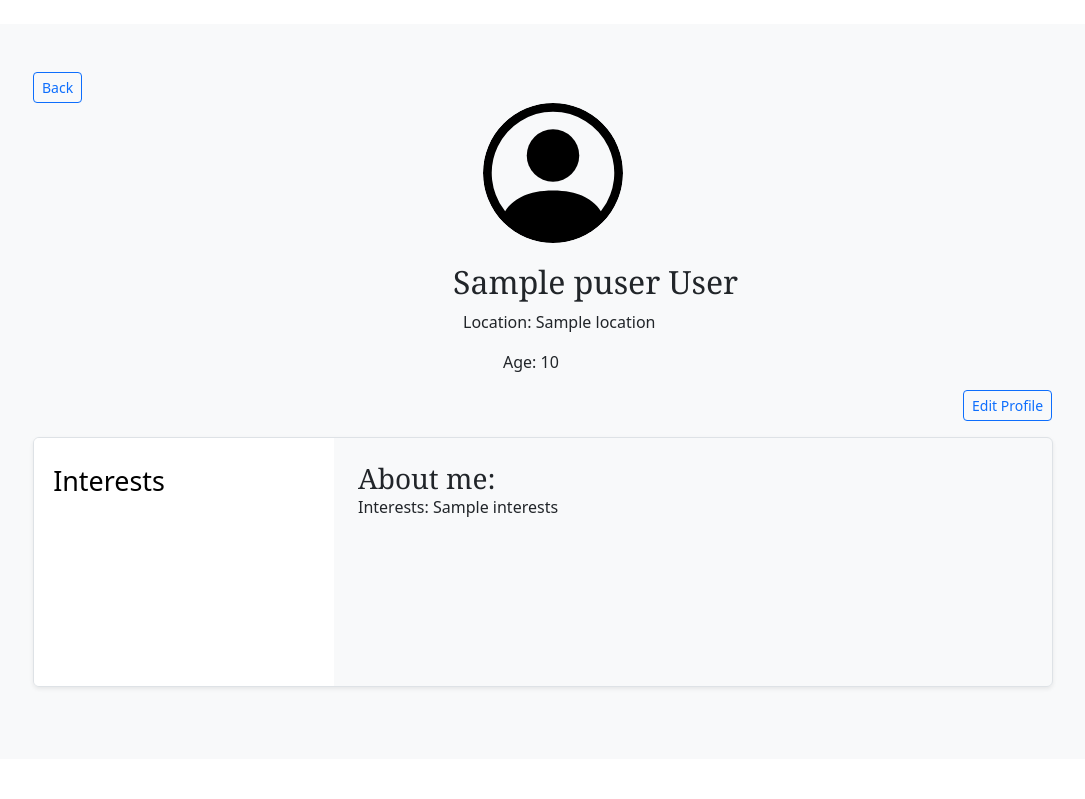
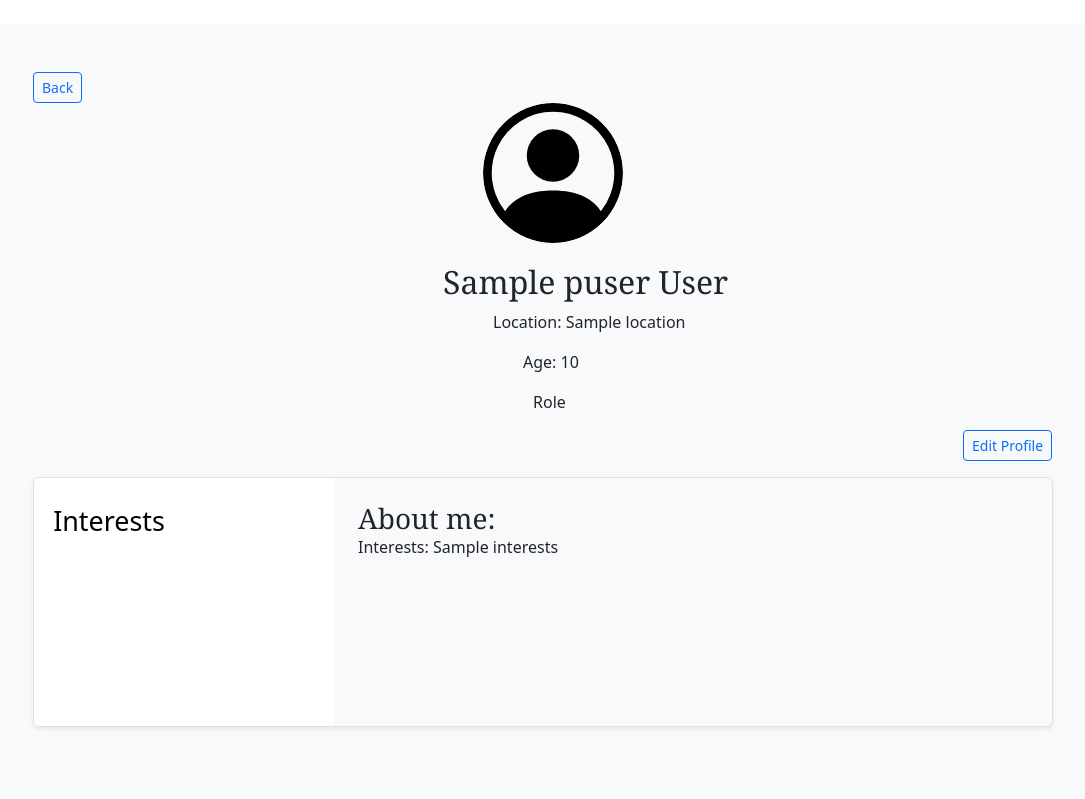
Before and after one commit to MattClo/GreenTeam, a Node server app: template views/profile.ejs in a window 1280 px wide. Shown: the part 60-859 px from the top of the page, without its empty margins (97-1182 px from the left). Before the commit the page ends 750 px from the top, so only its background shows below. Run offline with Node 20, Linux system fonts and the light colour scheme; the template is opened without the code that fills it: most values are stand-ins (such as "Sample title", 1, 10 or a date in 2020); some libraries are stand-ins or nearby versions.

Commit message:
aligned the whole page

```diff
--- a/views/profile.ejs
+++ b/views/profile.ejs
@@ -93,9 +93,10 @@
 
         <div class="col-lg-12">
             <img class="rounded-circle mr-4" style="margin-left:450px" width="140" height="140" src="img\person-circle.svg" role="img">
-            <h2 class="fw-normal" style="margin-left:420px; margin-top:20px"><%=puser.forename%> <%=puser.surname%></h2>
-            <p style="margin-left:430px">Location: <%=puser.location%></p>
-            <p style="margin-left:470px">Age: <%=puser.age%></p>
+            <h2 class="fw-normal" style="margin-left:410px; margin-top:20px"><%=puser.forename%> <%=puser.surname%></h2>
+            <p style="margin-left:460px">Location: <%=puser.location%></p>
+            <p style="margin-left:490px">Age: <%=puser.age%></p>
+            <p style="margin-left:500px">Role</p>
             <p style="margin-left:930px"><a class="btn btn-outline-primary btn-sm mt-0" href="#" fill="#1b7ced"><%if(!message){%>Edit Profile<%}else{%>Message<%}%></a></p>
             <div>
                 <!--Oi Sharif wag1-->
```
